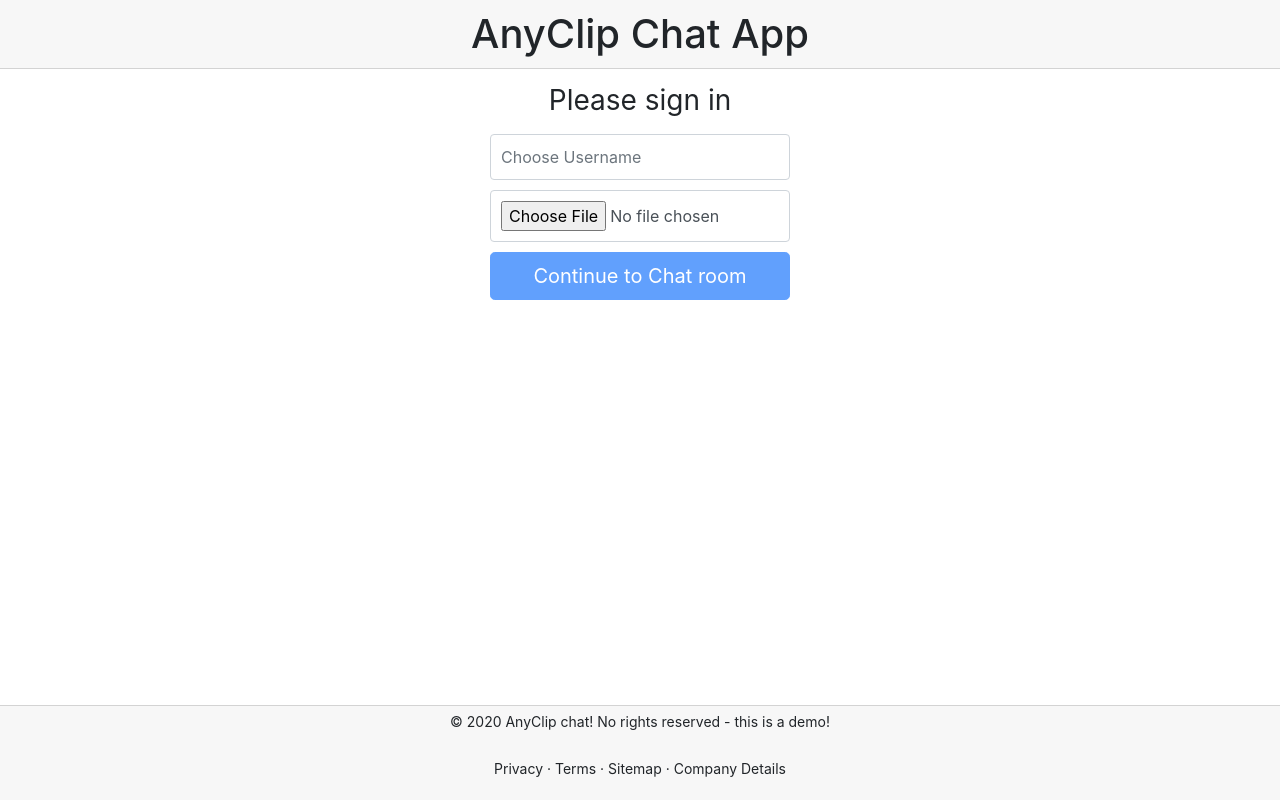
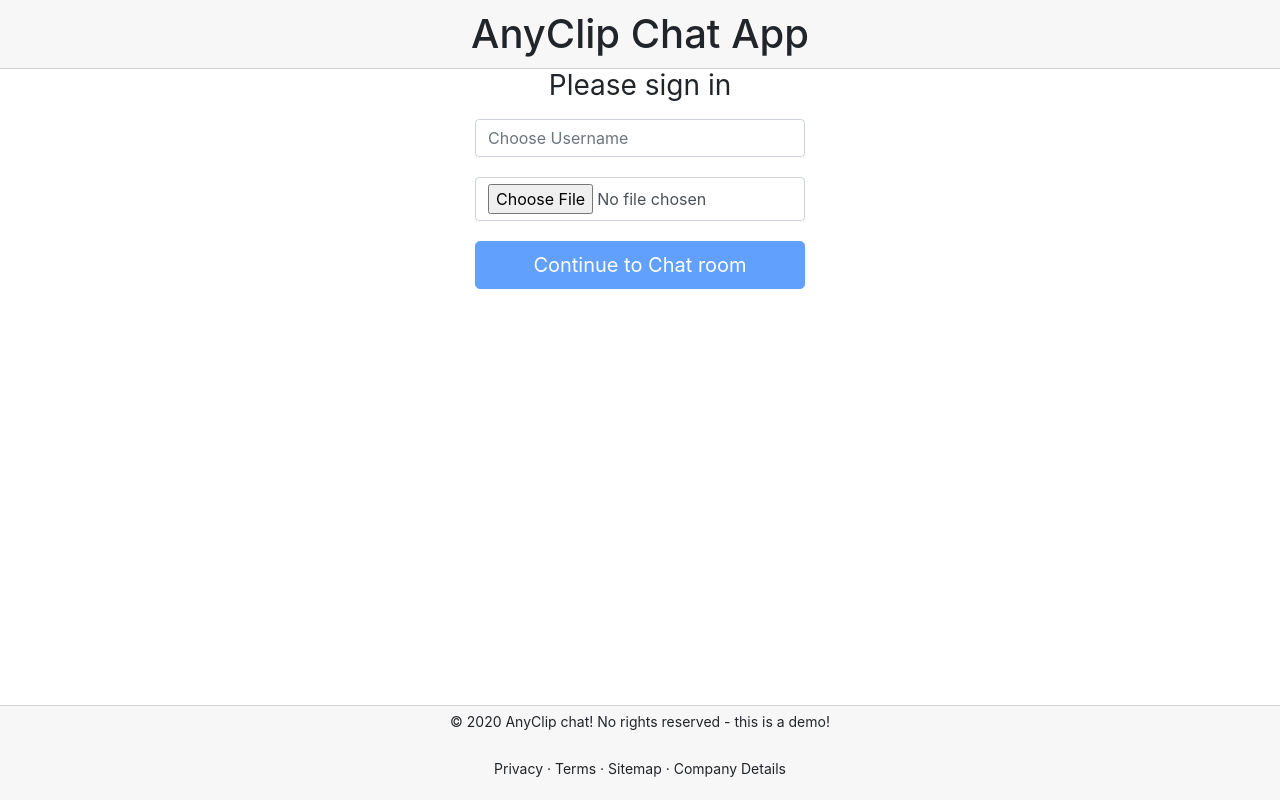
Before and after one commit to shayja/anyclip-chat, a React (Create React App) app: page /signin in a window 1280 px wide. Built offline with nearby package versions, Linux system fonts and the light colour scheme; no server answers.

Commit message:
removed localization

```diff
--- a/src/components/Chat.css
+++ b/src/components/Chat.css
@@ -36,9 +36,15 @@
 	vertical-align: top;
 }
 
+.incoming .txt {
+	text-align: left;
+}
+
+
 .outgoing .txt {
 	float: right;
 	width: 60%;
+	text-align: right;
 }
 
 .incoming .txt p,
--- a/src/components/Chat.jsx
+++ b/src/components/Chat.jsx
@@ -116,7 +116,12 @@
                 <img src={`${process.env.REACT_APP_IMG_URL}${msg.user.avatar || 'none.png'}`} alt={msg.user.username} />
               </div>
               <div className="txt">
-                <p>{msg.message}</p>
+                <p>
+                  <b>
+                    {`${msg.user.username}: `}
+                  </b>
+                  {msg.message}
+                </p>
                 <small>{formatToString(msg.createdAt)}</small>
               </div>
             </div>
--- a/src/components/SignIn.css
+++ b/src/components/SignIn.css
@@ -1,22 +1,7 @@
 .form-signin {
-    width: 100%;
-    max-width: 330px;
-    padding: 15px;
-    margin: auto;
-  }
-  .form-signin .checkbox {
-    font-weight: 400;
-  }
-  .form-signin .form-control {
-    position: relative;
-    box-sizing: border-box;
-    height: auto;
-    padding: 10px;
-    font-size: 16px;
-  }
-  .form-signin .form-control:focus {
-    z-index: 2;
-  }
-  .form-signin input[type="text"], .form-signin input[type="file"] {
-    margin-bottom: 10px;
-  }
+  max-width: 330px;
+  margin: auto;
+}
+.form-signin .form-control {
+  margin-bottom: 20px;
+}
--- a/src/index.css
+++ b/src/index.css
@@ -1,8 +1,7 @@
 body {
   margin: 0;
-  font-family: -apple-system, BlinkMacSystemFont, 'Segoe UI', 'Roboto', 'Oxygen',
-    'Ubuntu', 'Cantarell', 'Fira Sans', 'Droid Sans', 'Helvetica Neue',
-    sans-serif;
+  font-family: -apple-system, BlinkMacSystemFont, 'Segoe UI', 'Roboto', 'Oxygen', 'Ubuntu', 'Cantarell', 'Fira Sans', 'Droid Sans', 'Helvetica Neue', sans-serif;
   -webkit-font-smoothing: antialiased;
   -moz-osx-font-smoothing: grayscale;
+  /*direction: rtl;*/
 }
```
Also changed, not shown: src/services/upload.service.js (+4 -4 lines), .eslintrc.json.
